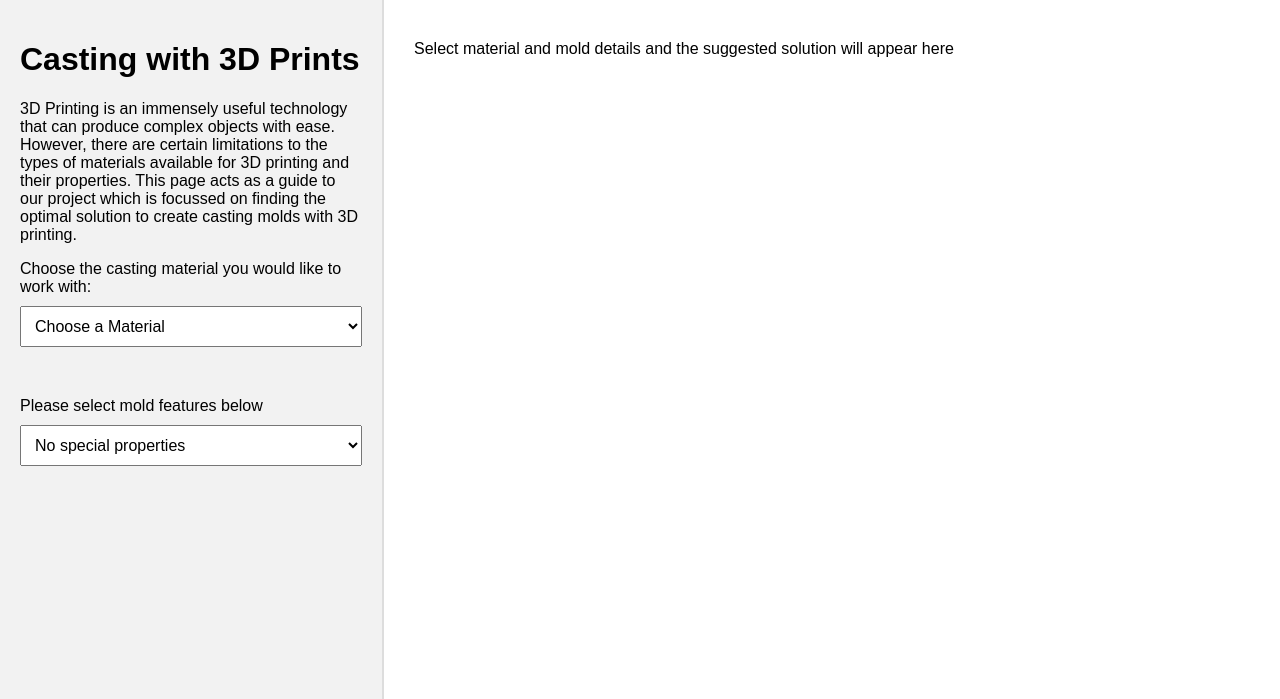
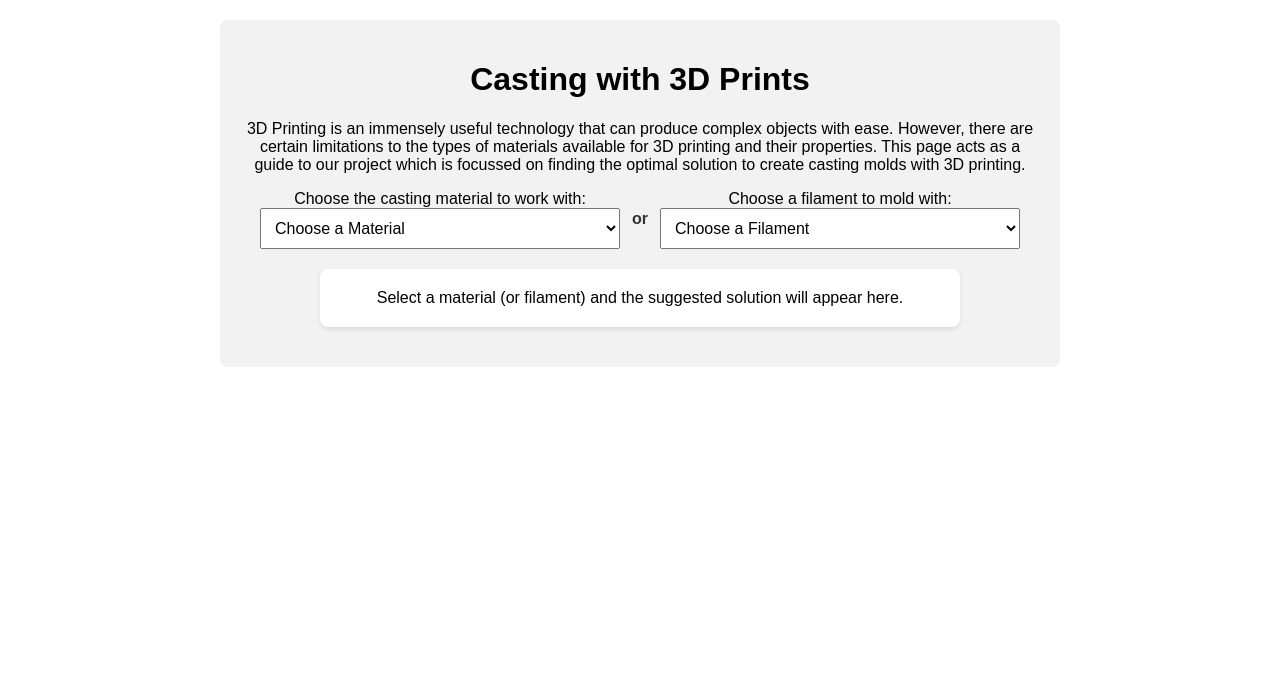
Before and after one commit to soehlj/Capstone-Web-App, a Flask app: page / in a window 1280 px wide. Shown: the part 101-800 px from the top of the page. Run offline with Flask 3, Linux system fonts and the light colour scheme.

Commit message:
Reformated the HTML to make it more in line with our goals and similar to "this-to-that" website.

```diff
--- a/templates/index.html
+++ b/templates/index.html
@@ -15,7 +15,7 @@
 
       /* Title bar */
       header {
-		background-color: #D73F09;
+        background-color: #d73f09;
         color: black;
         padding: 1em;
         text-align: center;
@@ -27,33 +27,68 @@
       main {
         flex: 1;
         display: flex;
+        flex-direction: column;
+        align-items: center;
       }
 
-	/* Left column */
-	.left-column {
-		width: 30%;
+      /* Content container */
+      .content-container {
+        max-width: 800px;
+        width: 90%;
+        margin: 0 auto;
+        text-align: center;
+        padding: 20px;
         background-color: #f2f2f2;
-		padding: 20px;
-		box-sizing: border-box;
-		border-right: 2px solid #ddd;
+        border-radius: 8px;
+        margin-top: 20px;
       }
 
-	/* Right column */
-	.right-column {
-		flex: 1;
-		padding: 20px;
-		box-sizing: border-box;
+      /* Row containing two related selects and an "or" divider */
+      .select-row {
+        display: flex;
+        justify-content: center;
+        align-items: center;
+        gap: 12px;
+        margin: 10px 0;
       }
 
-	select, .dynamic-textbox {
+      .select-wrapper {
+        width: 45%;
+        min-width: 160px;
+        display: flex;
+        flex-direction: column;
+        align-items: center;
+      }
+
+      .select-row .or-text {
+        font-weight: bold;
+        color: #333;
+      }
+
+      .select-row select,
+      select {
         width: 100%;
         padding: 10px;
         font-size: 1em;
-		margin-top: 10px;
+        box-sizing: border-box;
+        display: block;
+      }
+
+      .dynamic-textbox {
+        width: 90%;
+        max-width: 600px;
+        padding: 20px;
+        margin: 20px auto;
+        background-color: white;
+        border-radius: 8px;
+        box-shadow: 0 2px 4px rgba(0, 0, 0, 0.1);
       }
 
       @media (max-width: 768px) {
         main {
+          flex-direction: column;
+        }
+        .select-row {
           flex-direction: column;
         }
       }
@@ -63,64 +98,96 @@
     <header>Guide to Creating Molds For Casting With 3D Printing</header>
 
     <main>
-	<!-- Left Column -->
-	<div class="left-column">
+      <div class="content-container">
         <h1>Casting with 3D Prints</h1>
-		<p>3D Printing is an immensely useful technology that can produce complex objects with ease. However, there are certain limitations to the types of materials available for 3D printing and their properties. This page acts as a guide to our project which is focussed on finding the optimal solution to create casting molds with 3D printing.</p>
-		<label for="material">Choose the casting material you would like to work with:</label>
+        <p>
+          3D Printing is an immensely useful technology that can produce complex
+          objects with ease. However, there are certain limitations to the types
+          of materials available for 3D printing and their properties. This page
+          acts as a guide to our project which is focussed on finding the
+          optimal solution to create casting molds with 3D printing.
+        </p>
+
+        <div class="select-row" aria-label="Choose material or filament">
+          <div class="select-wrapper">
+            <label for="material"
+              >Choose the casting material to work with:</label
+            >
             <select id="material">
               <option value="0">Choose a Material</option>
               <option value="1">Silicone</option>
               <option value="2">Resin</option>
               <option value="3">Concrete/Cement</option>
             </select>
-		<p>&nbsp </p>
-		<label for="mold">Please select mold features below</label>
-		<select id="mold">
-			<option value="0">No special properties</option>
-			<option value="1">Voids/empty inner space</option>
-			<option value="2">Fine details</option>
+          </div>
+
+          <div class="or-text" aria-hidden="true">or</div>
+
+          <div class="select-wrapper">
+            <label for="filament">Choose a filament to mold with:</label>
+            <select id="filament">
+              <option value="0">Choose a Filament</option>
+              <option value="1">PLA</option>
+              <option value="2">PETG</option>
+              <option value="3">TPU</option>
+              <option value="4">PVA</option>
+              <option value="5">ASA</option>
             </select>
           </div>
+        </div>
 
-	<!-- Right Column -->
-	<div class="right-column">
         <p id="dynamicBox" class="dynamic-textbox"></p>
       </div>
     </main>
 
     <script>
-		const material = document.getElementById('material');
-		const mold = document.getElementById('mold');
-		const dynamicBox = document.getElementById('dynamicBox');
+      const material = document.getElementById("material");
+      const filament = document.getElementById("filament");
+      const dynamicBox = document.getElementById("dynamicBox");
 
-		const data = {
-			0:{	0: "Select material and mold details and the suggested solution will appear here",
-				1: "We haven't yet experimented with Silicone, but once we do our findings and recommendations will be listed here",
-				2: "We haven't tested resin casting yet, but any findings we have will be displayed here",
-				3: "We haven't worked with conctete yet, but when we do, our findings will be compiled here"
-			},
-			1:{	0: "Select material and mold details and the suggested solution will appear here",
-				1: "We haven't yet experimented with Silicone or it's interaction with mold voids, but once we do our findings and recommendations will be listed here",
-				2: "We haven't tested resin casting with voids yet, but any findings we have will be displayed here",
-				3: "We haven't worked with conctete with voids yet, but when we do, our findings will be compiled here"
-			},
-			2:{	0: "Select material and mold details and the suggested solution will appear here",
-				1: "We haven't yet experimented with how to best get fine details when casting silicone, but once we do our findings and recommendations will be listed here",
-				2: "We haven't tested fine details with resin casting yet, but any findings we have will be displayed here",
-				3: "We haven't worked with molds for fine conctete details yet, but when we do, our findings will be compiled here"
-			},
+      const materialData = {
+        0: "Select a material (or filament) and the suggested solution will appear here.",
+        1: "Silicone: We haven't yet completed experiments for silicone molding; findings and recommendations will be listed here when available.",
+        2: "Resin: We haven't tested resin casting thoroughly yet; any findings will be displayed here.",
+        3: "Concrete/Cement: We haven't worked with concrete casting yet; when we do, our findings will be compiled here.",
       };
 
+      const filamentNames = {
+        0: null,
+        1: "PLA",
+        2: "PETG",
+        3: "TPU",
+        4: "PVA",
+        5: "ASA",
+      };
+
+      function updateDynamic() {
+        const m = material.value;
+        const f = filament.value;
+
+        // If both a material and a filament are selected, prompt user to choose one
+        if (m !== "0" && f !== "0") {
+          dynamicBox.innerHTML =
+            "Please select either a material OR a filament to see what it pairs best with.";
+          return;
+        }
+
+        // If only a filament is selected, show filament-specific message
+        if (f !== "0") {
+          const name = filamentNames[f] || "this filament";
+          dynamicBox.innerHTML = `We haven't tested ${name} molds yet; when we do our findings will be compiled here.`;
+          return;
+        }
+
+        // Otherwise show material-specific message (or default)
+        dynamicBox.innerHTML = materialData[m] || materialData["0"];
+      }
+
       // Initialize default text
-		dynamicBox.innerHTML = data[mold.value][material.value];
+      updateDynamic();
 
-		material.addEventListener('change', () => {
-			dynamicBox.innerHTML = data[mold.value][material.value];
-		});
-		mold.addEventListener('change', () => {
-			dynamicBox.innerHTML = data[mold.value][material.value];
-		});
+      material.addEventListener("change", updateDynamic);
+      filament.addEventListener("change", updateDynamic);
     </script>
   </body>
 </html>
```
Lines whose indentation alone changed are shown as unchanged.
